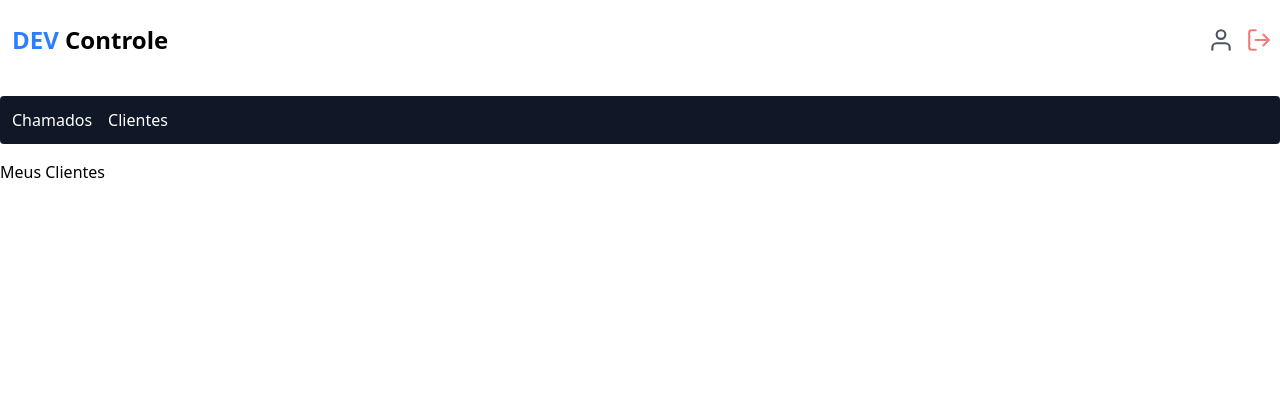
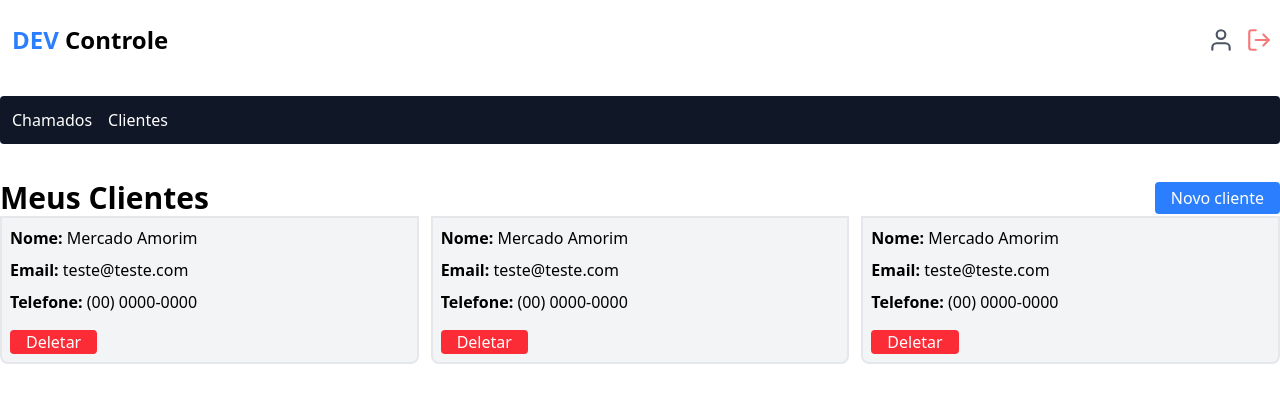
Before and after one commit to Carloss0002/dev_controle, a Next.js app: page /dashboard/customer in a window 1280 px wide. Shown: the top 402 px of the page. Built offline with nearby package versions, Linux system fonts and the light colour scheme; no server answers; sample sign-in values are in the browser's storage.

Commit message:
feat: criada tela meus clientes e retirando texto mockado

```diff
--- a/src/app/dashboard/components/header/HeaderDashboard.tsx
+++ b/src/app/dashboard/components/header/HeaderDashboard.tsx
@@ -1,4 +1,5 @@
 import { Container } from "@/components/container/Container";
+import {dashboard} from '@/language/portugues.json'
 import Link from "next/link";
 
 export function DashboardHeader(){
@@ -6,11 +7,11 @@ export function DashboardHeader(){
         <Container>
             <header className="w-full bg-gray-900 my-4 p-3 rounded flex gap-4 text-white items-center">
                 <Link href="/dashboard" className="hover:font-bold duration-300">
-                    Chamados
+                    {dashboard.header.callings}
                 </Link>
 
                 <Link href="/dashboard/customer" className="hover:font-bold duration-300">
-                    Clientes
+                    {dashboard.header.clients}
                 </Link>
             </header>
 
--- /dev/null
+++ b/src/app/dashboard/customer/components/card/Card.tsx
@@ -0,0 +1,14 @@
+import { dashboard } from '@/language/portugues.json'
+
+export function CardCustomer() {
+  return (
+    <article className="flex flex-col bg-gray-100 border-gray-200 border-2 p-2 rounded-b-lg gap-2 hover:scale-105 duration-300">
+      <h2>
+        <span className="font-bold">{dashboard.customer.card.name} </span>Mercado Amorim
+      </h2>
+      <p><span className="font-bold">{dashboard.customer.card.email} </span> teste@teste.com</p>
+      <p><span className="font-bold">{dashboard.customer.card.phone} </span>(00) 0000-0000</p>
+      <button className="bg-red-500 px-4 rounded text-white mt-2 self-start">{dashboard.customer.card.delete}</button>
+    </article>
+  );
+}
--- /dev/null
+++ b/src/app/dashboard/customer/new/page.tsx
@@ -0,0 +1,9 @@
+import { Container } from "@/components/container/Container";
+
+export default function NewCustomer(){
+    return (
+        <Container>
+            <h1>Página cadastro cliente</h1>
+        </Container>
+    )
+}
--- a/src/app/dashboard/customer/page.tsx
+++ b/src/app/dashboard/customer/page.tsx
@@ -2,6 +2,10 @@ import {Container} from '@/components/container/Container'
 import { authOptions } from '@/lib/auth'
 import { getServerSession } from 'next-auth'
 import { redirect } from 'next/navigation'
+import { CardCustomer } from './components/card/Card'
+import { dashboard } from '@/language/portugues.json'
+
+import Link from 'next/link'
 
 export default async function Customer(){
     const session = await getServerSession(authOptions)
@@ -12,10 +16,18 @@ export default async function Customer(){
 
     return (
         <Container>
-            <main>
-                <div>
-                    <h1>Meus Clientes</h1>
+            <main className='mt-9 mb-2'>
+                <div className='flex items-center justify-between'>
+                    <h1 className='text-3xl font-bold'>{dashboard.my_clients}</h1>
+                    <Link href='/dashboard/customer/new' className='bg-blue-500 text-white px-4 py-1 rounded '>
+                        {dashboard.new_client}
+                    </Link>
                 </div>
+                <section className='grid grid-cols-1 sm:grid-cols-2 lg:grid-cols-3 gap-3'>
+                    <CardCustomer/>
+                    <CardCustomer/>
+                    <CardCustomer/>
+                </section>
             </main>
         </Container>
     )
--- a/src/app/dashboard/page.tsx
+++ b/src/app/dashboard/page.tsx
@@ -2,8 +2,10 @@ import { Container } from "@/components/container/Container"
 import { getServerSession } from 'next-auth'
 import { authOptions } from '@/lib/auth'
 import {redirect} from 'next/navigation'
+import { TicketItem } from "./components/tickets/Tickets"
+import {dashboard} from '@/language/portugues.json'
+
 import Link from "next/link"
-import { TicketItem } from "./components/tickets/Tickets"
 
 export default async function Dashboard(){
     const session = await getServerSession(authOptions)
@@ -17,16 +19,16 @@ export default async function Dashboard(){
             <div className="flex items-center justify-between">
                 <h1 className="text-3xl font-bold">Chamados</h1>
                 <Link href="/dashboard/new" className="bg-blue-500 px-4 py-1 rounded text-white">
-                    Abrir chamado
+                    {dashboard.createTicket}
                 </Link>
             </div>
             <table className="min-w-full my-2">
                 <thead>
                     <tr>
-                        <th className="font-medium text-left pl-1">CLIENTE</th>
-                        <th className="font-medium text-left hidden sm:block">DATA CADASTRO</th>
-                        <th className="font-medium text-left">STATUS</th>
-                        <th className="font-medium text-left">#</th>
+                        <th className="font-medium text-left pl-1">{dashboard.client}</th>
+                        <th className="font-medium text-left hidden sm:block">{dashboard.date_registration}</th>
+                        <th className="font-medium text-left">{dashboard.status}</th>
+                        <th className="font-medium text-left">{dashboard.actions}</th>
                     </tr>
                 </thead>
                 <tbody>
--- a/src/language/portugues.json
+++ b/src/language/portugues.json
@@ -8,6 +8,24 @@
         "title2": "Atendimento, clientes"
     },
     "dashboard": {
-
+        "createTicket": "Abrir chamado",
+        "client":"CLIENTE",
+        "date_registration": "DATA CADASTRO",
+        "status": "STATUS",
+        "actions": "#",
+        "my_clients": "Meus Clientes",
+        "new_client": "Novo cliente",
+        "header": {
+            "callings": "Chamados",
+            "clients": "Clientes"
+        },
+        "customer":{
+            "card": {
+                "name": "Nome:",
+                "email": "Email:",
+                "phone": "Telefone:",
+                "delete": "Deletar"
+            }
+        }
     }
 }
```
